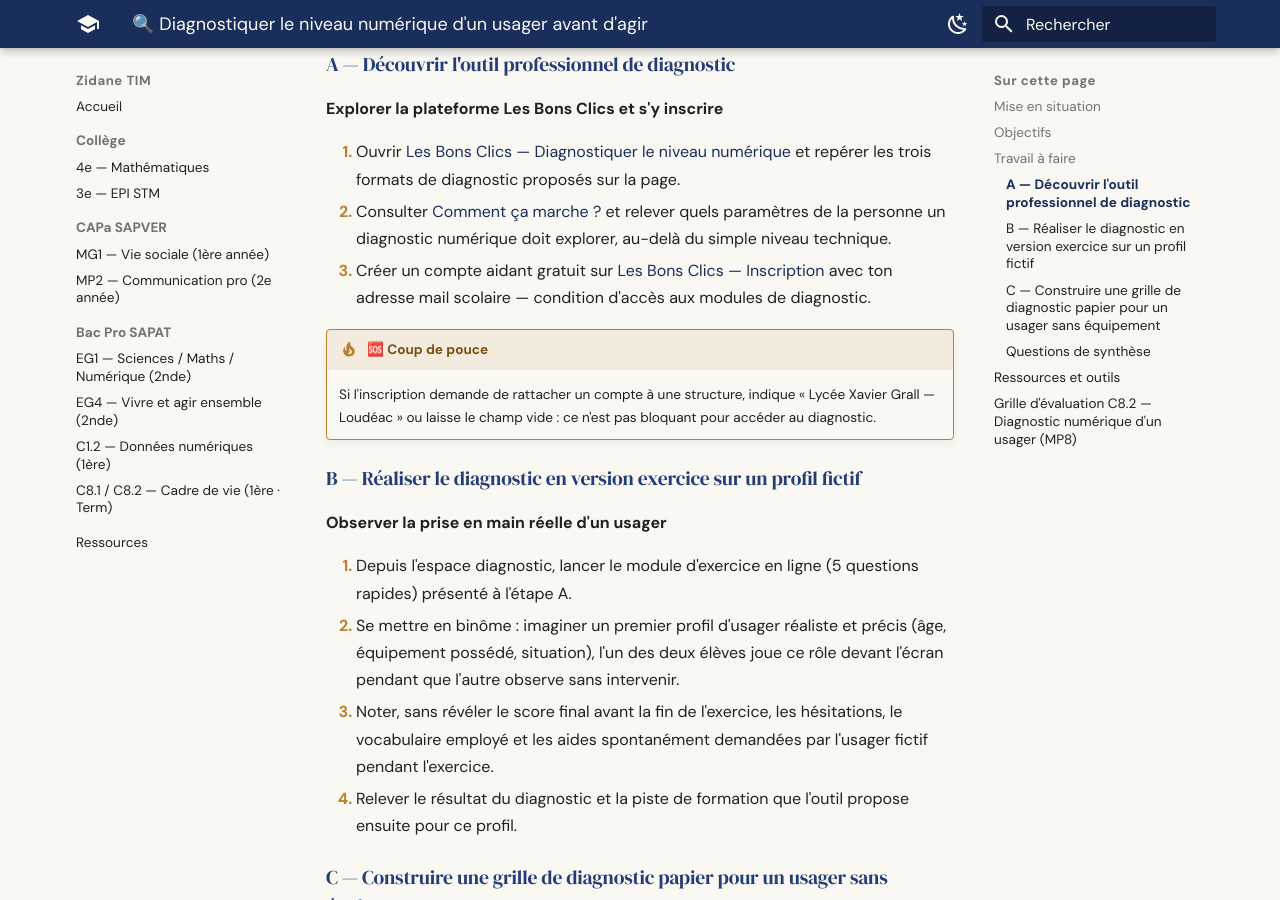
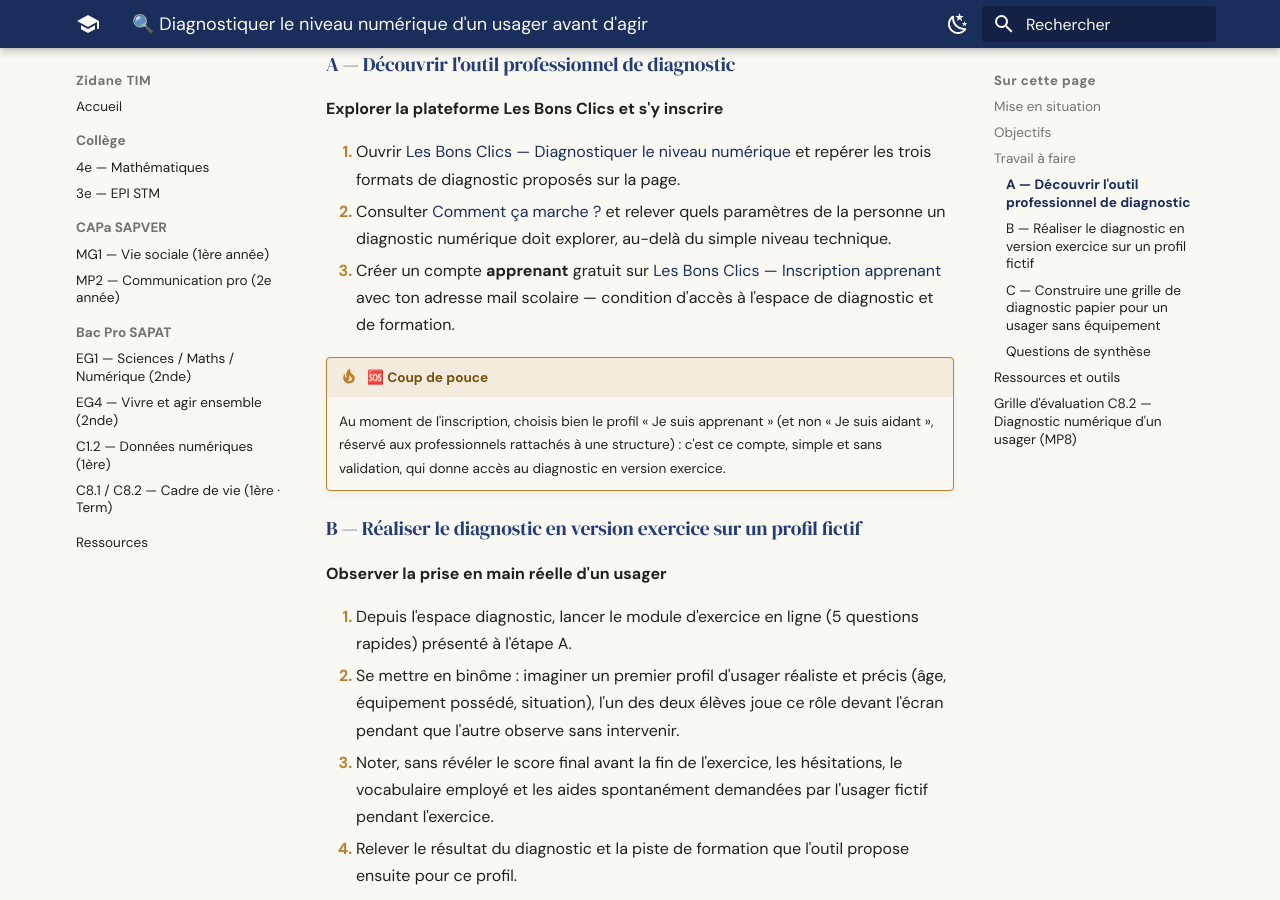
Before and after one commit to zidaneTim/zidane-tim, an MkDocs documentation site: the page built from docs/cours/sapat/activites/c81-c82/diagnostic-competences-numeriques-usager.md, in a window 1280 px wide and 900 px high, scrolled down 1290 px. Built offline with MkDocs 1.6.1 and Material for MkDocs 9.7.7, drawn with Linux system fonts in a browser that asks for light colours.

Commit message:
MP8 C8.2 activite 2 : compte apprenant Les Bons Clics (au lieu de compte aidant, reserve aux professionnels)

```diff
--- a/docs/cours/sapat/activites/c81-c82/diagnostic-competences-numeriques-usager.md
+++ b/docs/cours/sapat/activites/c81-c82/diagnostic-competences-numeriques-usager.md
@@ -49,11 +49,12 @@ aussi bien en ligne que hors connexion.
 
 1. Ouvrir [Les Bons Clics — Diagnostiquer le niveau numérique](https://www.lesbonsclics.fr/fr/evaluer-niveau-numerique){ target="_blank" rel="noopener" } et repérer les trois formats de diagnostic proposés sur la page.
 2. Consulter [Comment ça marche ?](https://www.lesbonsclics.fr/fr/comment-ca-marche){ target="_blank" rel="noopener" } et relever quels paramètres de la personne un diagnostic numérique doit explorer, au-delà du simple niveau technique.
-3. Créer un compte aidant gratuit sur [Les Bons Clics — Inscription](https://www.lesbonsclics.fr/fr/register/){ target="_blank" rel="noopener" } avec ton adresse mail scolaire — condition d'accès aux modules de diagnostic.
+3. Créer un compte **apprenant** gratuit sur [Les Bons Clics — Inscription apprenant](https://www.lesbonsclics.fr/fr/inscription-apprenant){ target="_blank" rel="noopener" } avec ton adresse mail scolaire — condition d'accès à l'espace de diagnostic et de formation.
 
 !!! tip "🆘 Coup de pouce"
-    Si l'inscription demande de rattacher un compte à une structure, indique « Lycée Xavier Grall — Loudéac » ou
-    laisse le champ vide : ce n'est pas bloquant pour accéder au diagnostic.
+    Au moment de l'inscription, choisis bien le profil « Je suis apprenant » (et non « Je suis aidant », réservé
+    aux professionnels rattachés à une structure) : c'est ce compte, simple et sans validation, qui donne accès au
+    diagnostic en version exercice.
 
 ### B — Réaliser le diagnostic en version exercice sur un profil fictif
 
```
